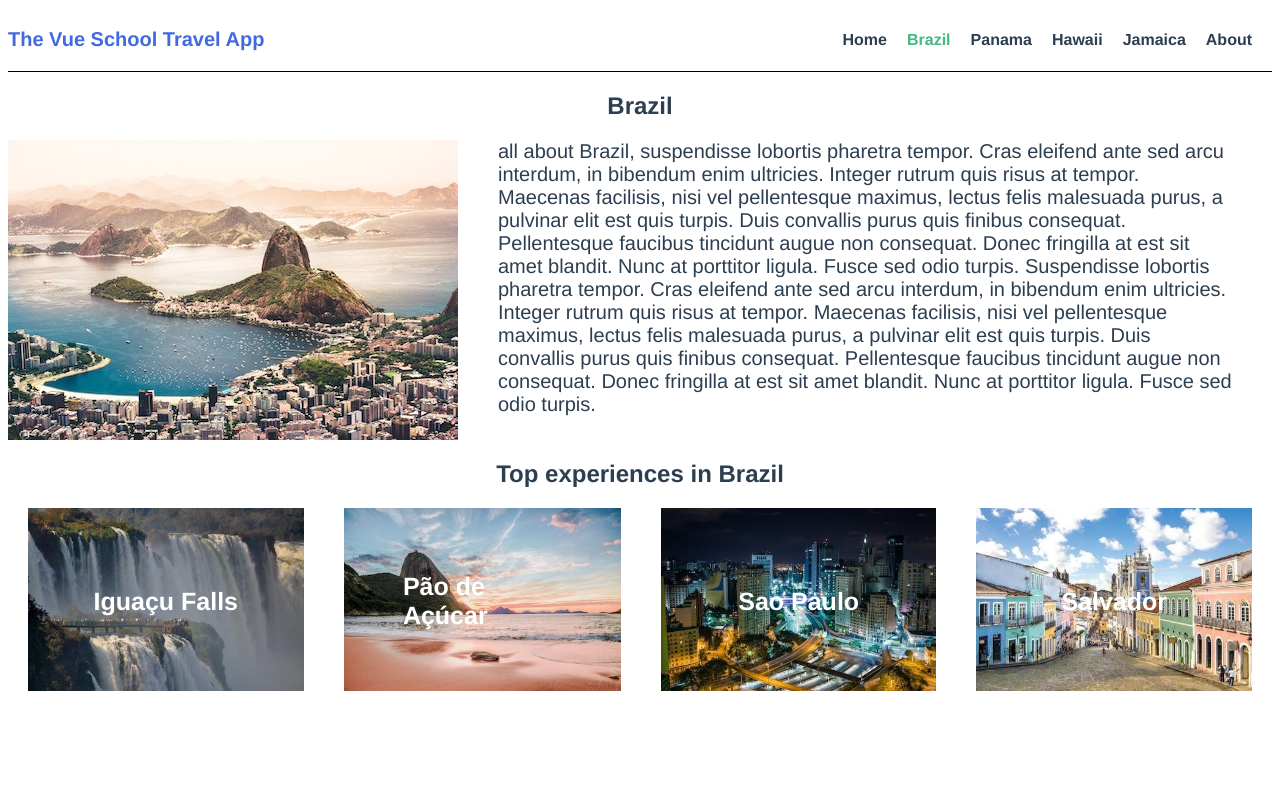
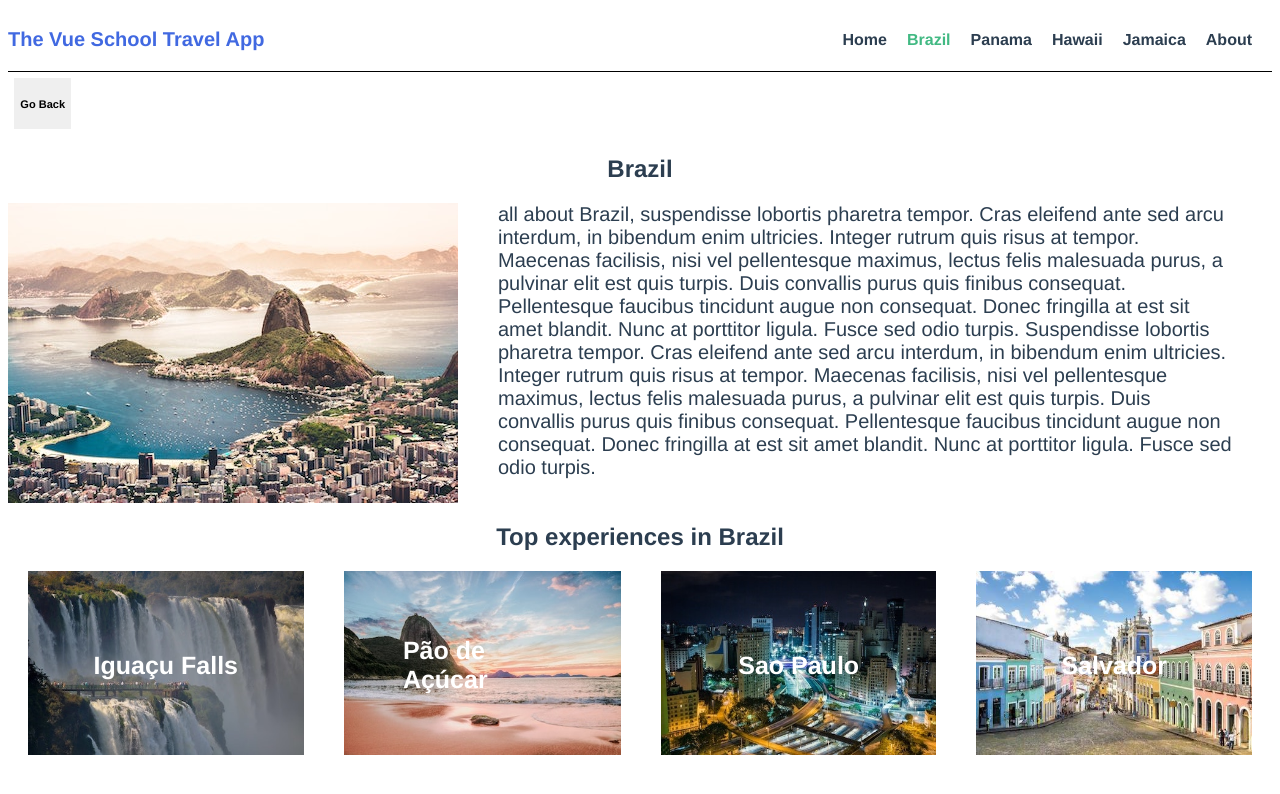
Before and after one commit to NikunjFotedar/vue-travel-app, a Vue app: page /destination/brazil in a window 1280 px wide. Shown: the top 794 px of the page. Built offline with nearby package versions, Linux system fonts and the light colour scheme.

Commit message:
added back button in destinationdetails

```diff
--- /dev/null
+++ b/src/components/GoBackButton.vue
@@ -0,0 +1,36 @@
+<template>
+  <span class="go-back"
+    ><button @click="goBack"><h5>Go Back</h5></button></span
+  >
+</template>
+<script>
+export default {
+  methods: {
+    goBack() {
+      return this.$router.go(-1);
+    }
+  }
+};
+</script>
+<style scoped>
+.go-back {
+  font-family: Avenir, Helvetica, Arial, sans-serif;
+  -webkit-font-smoothing: antialiased;
+  -moz-osx-font-smoothing: grayscale;
+  display: flex;
+  cursor: pointer;
+}
+button {
+  font-family: Avenir, Helvetica, Arial, sans-serif;
+  -webkit-font-smoothing: antialiased;
+  -moz-osx-font-smoothing: grayscale;
+  border: 0;
+  margin: 0.5%;
+  outline: none;
+}
+
+button:hover {
+  background-color: rgb(27, 26, 26);
+  color: white;
+}
+</style>
--- a/src/views/DestinationDetails.vue
+++ b/src/views/DestinationDetails.vue
@@ -1,6 +1,7 @@
 <template>
   <div>
     <section class="destination">
+      <GoBack />
       <h1>{{ destination.name }}</h1>
       <div class="destination-details">
         <img
@@ -38,7 +39,11 @@
 </template>
 <script>
 import store from "@/store.js";
+import GoBack from "@/components/GoBackButton.vue";
 export default {
+  components: {
+    GoBack
+  },
   props: {
     slug: {
       type: String,
```
